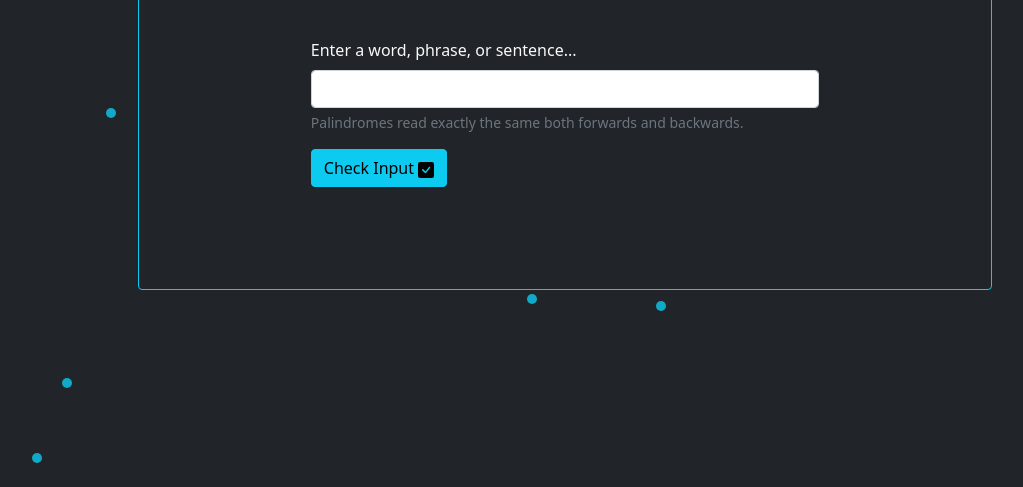
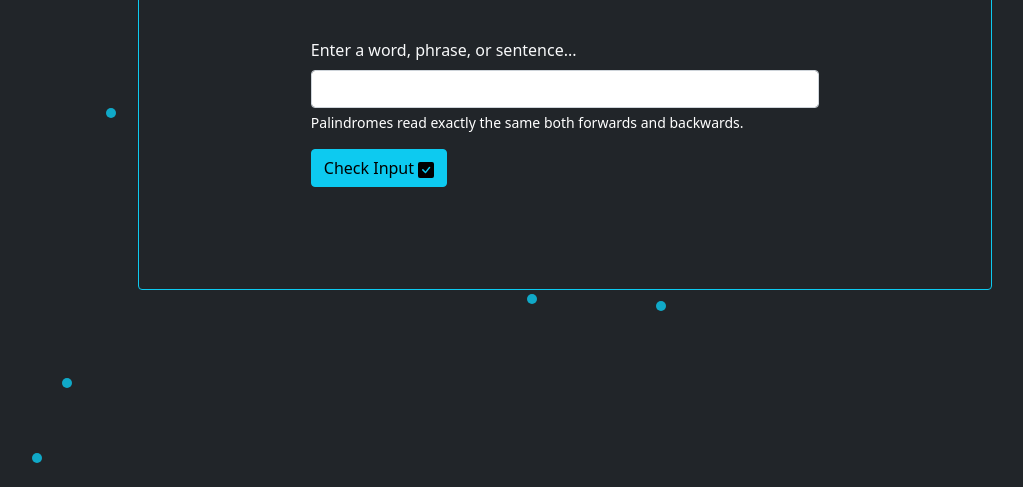
Before and after one commit to vruss14/palindromes, a website: page index.html in a window 1280 px wide. Shown: the part 345-832 px from the top of the page, without its empty margins (75-1098 px from the left). Drawn offline with nearby package versions, Linux system fonts and the light colour scheme.

Commit message:
edits based on Lighthouse audit

```diff
--- a/index.html
+++ b/index.html
@@ -4,6 +4,7 @@
         <meta charset="UTF-8">
         <meta http-equiv="X-UA-Compatible" content="IE=edge">
         <meta name="viewport" content="width=device-width, initial-scale=1.0">
+        <meta name="description" content="Check whether or not a word, phrase, or sentence is a palindrome.">
         <title>Palindrome Checker</title>
         <link href="https://cdn.jsdelivr.net/npm/bootstrap@5.1.3/dist/css/bootstrap.min.css" rel="stylesheet" integrity="sha384-1BmE4kWBq78iYhFldvKuhfTAU6auU8tT94WrHftjDbrCEXSU1oBoqyl2QvZ6jIW3" crossorigin="anonymous">
         <link rel="stylesheet" type="text/css" href="assets/css/main.css" />
@@ -17,7 +18,7 @@
                         <div class="mb-3">
                         <label for="userInput" class="form-label">Enter a word, phrase, or sentence...</label>
                         <input type="text" class="form-control" id="userInput">
-                        <div id="palindromeDescription" class="form-text">Palindromes read exactly the same both forwards and backwards.</div>
+                        <div id="palindromeDescription" class="form-text text-white">Palindromes read exactly the same both forwards and backwards.</div>
                         </div>
                         <!-- SVG from Bootstrap Icons -->
                         <button type="submit" class="btn btn-info" id="submitBtn">Check Input <svg xmlns="http://www.w3.org/2000/svg" width="16" height="16" fill="currentColor" class="bi bi-check-square-fill" viewBox="0 0 16 16">
```
